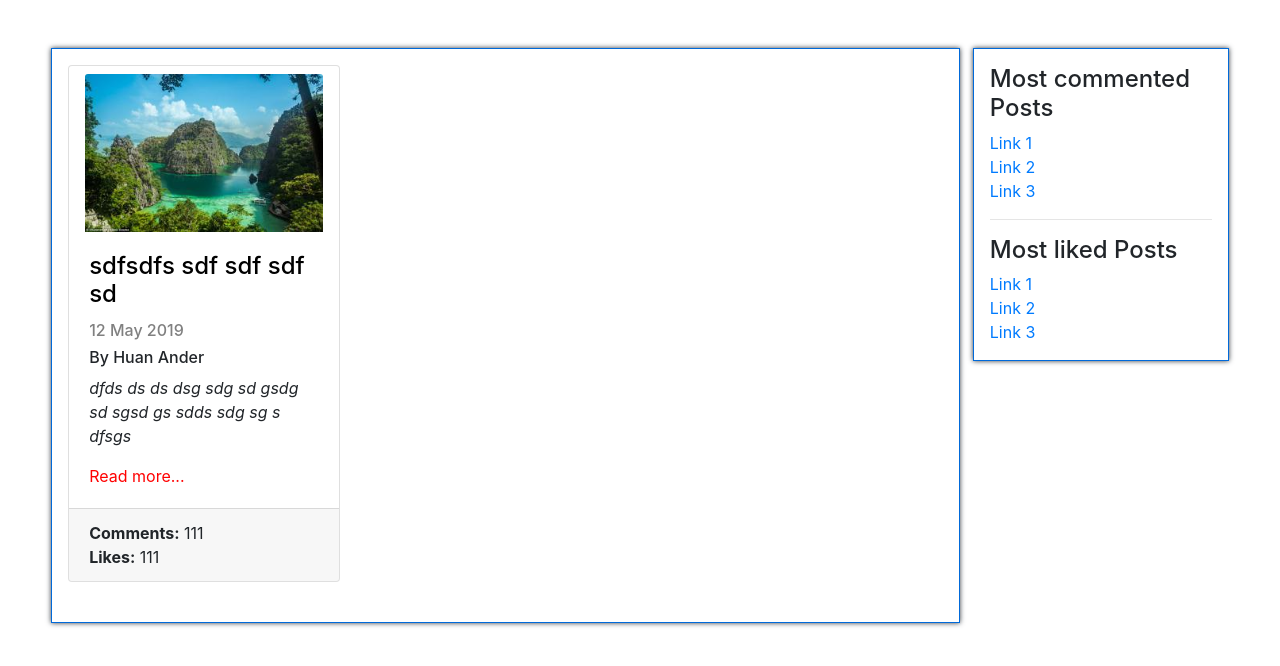
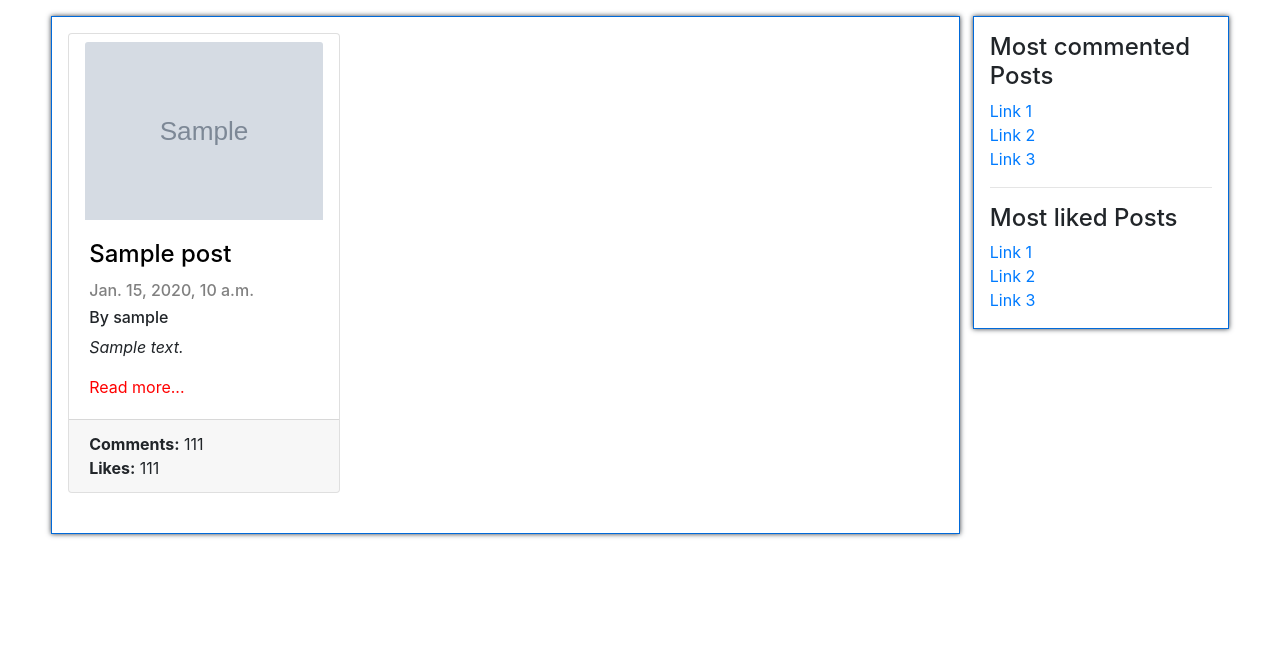
Before and after one commit to amyard/DBII, a Django app: page / in a window 1280 px wide. Shown: the part 56-722 px from the top of the page. Run offline with Django 3.2, Linux system fonts and the light colour scheme; tables that the repository leaves empty hold one stand-in row (values such as "Sample post"); grey boxes marked "Sample" are stand-in pictures; some libraries are stand-ins or nearby versions.

Commit message:
p.13.2 - posts listview and paggination display

```diff
--- a/core/posts/urls.py
+++ b/core/posts/urls.py
@@ -1,8 +1,8 @@
 from django.urls import path
-from . import views
+from .views import PostListView
 
 
 app_name='core'
 urlpatterns = [
-    path('', views.hello, name='base_view'),
+    path('', PostListView.as_view(), name='base_view'),
 ]
--- a/core/posts/views.py
+++ b/core/posts/views.py
@@ -1,6 +1,17 @@
 from django.shortcuts import render
+from django.views.generic import ListView
+
+from .models import Post
 
 
 
-def hello(request):
-    return render(request, template_name='posts/main.html', context={'test':'AWESOME, ALL FINE.', 'profile':request.user})
+class PostListView(ListView):
+    template_name='posts/main.html'
+    model = Post
+    context_object_name='posts'
+    paginate_by=2
+
+    def get_context_data(self, *args, **kwargs):
+        context = super(PostListView, self).get_context_data(*args, **kwargs)
+        context['profile'] = self.request.user
+        return context
--- a/core/templates/base.html
+++ b/core/templates/base.html
@@ -94,7 +94,6 @@ $(function () {
         $(".alert").slideUp(500);
     });
 
-    $('[data-toggle="tooltip"]').tooltip();
 });
 </script>
 
--- a/core/templates/posts/main.html
+++ b/core/templates/posts/main.html
@@ -4,31 +4,57 @@
 
 {% block content %}
 
-<div class="mt-5">
+<div class="my-3" style="margin-bottom: 20px;">
 
     <div class="content px-3 py-3">
         <div class="row">
+            {% for post in posts %}
             <div class="item col-lg-4 col-md-6 mb-4">
                 <div class="card h-100 main-card">
                     <div class="mt-2 mx-3    inner">
-                        <img class="card-img-top" src="http://127.0.0.1:8000/media/default-profile.jpg" alt="">
+                        <img class="card-img-top" src="{{ post.image.url }}" alt="">
                     </div>
                     <div class="card-body">
                         <h4 class="card-title">
-                            <a href="">sdfsdfs sdf sdf sdf sd</a>
+                            <a href="">{{ post.title }}</a>
                         </h4>
-                        <h6 style="color:grey;">12 May 2019</h6>
-                        <h6>By Huan Ander</h6>
-                        <p class="card-text"><em>dfds ds ds dsg sdg sd gsdg sd sgsd gs sdds sdg sg s dfsgs</em></p>
+                        <h6 style="color:grey;">{{ post.created }}</h6>
+                        <h6>By {{ post.author.username }}</h6>
+                        <p class="card-text"><em>{{ post.content|truncatewords:30 }}</em></p>
                         <a href="" class="read-more">Read more...</a>
                     </div>
+
+                    <!--   TODO ADD COMMENT AND LIKES   -->
                     <div class="card-footer">
                         <b>Comments:</b> 111<br>
                         <b>Likes:</b> 111
                     </div>
                 </div>
             </div>
+            {% endfor %}
         </div>
+
+        <!--    PAGINATION    -->
+        {% if is_paginated %}
+				{% if page_obj.has_previous %}
+					<a href="?page=1" class = 'btn btn-outline-primary mb-4'>First</a>
+					<a href="?page={{ page_obj.previous_page_number }}" class = 'btn btn-outline-primary mb-4'>Previous</a>
+				{% endif %}
+
+				{% for num in page_obj.paginator.page_range %}
+					{% if page_obj.number == num %}
+						<a href="?page={{ num }}" class = 'btn btn-primary mb-4'>{{ num }}</a>
+					{% elif num > page_obj.number|add:'-3' and num < page_obj.number|add:'3' %}
+						<a href="?page={{ num }}" class = 'btn btn-ouline-primary mb-4'>{{ num }}</a>
+					{% endif %}
+				{% endfor %}
+
+				{% if page_obj.has_next %}
+					<a href="?page={{ page_obj.next_page_number }}" class = 'btn btn-outline-primary mb-4'>Next</a>
+					<a href="?page={{ page_obj.paginator.num_pages }}" class = 'btn btn-outline-primary mb-4'>Last</a>
+				{% endif %}
+        {% endif %}
+
     </div>
 
 
```
Also changed, not shown: PLAN.md (+1 -1 lines).
